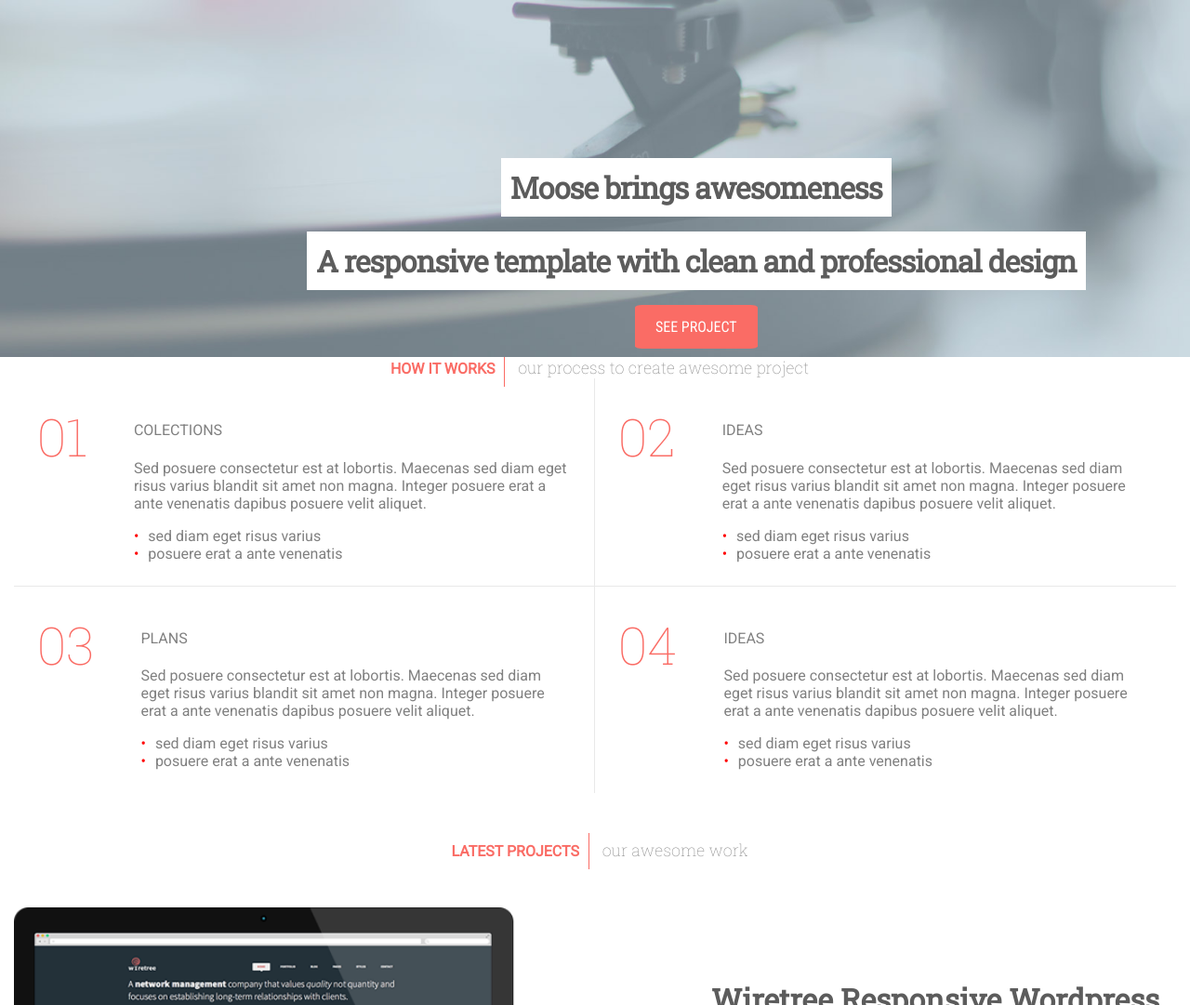
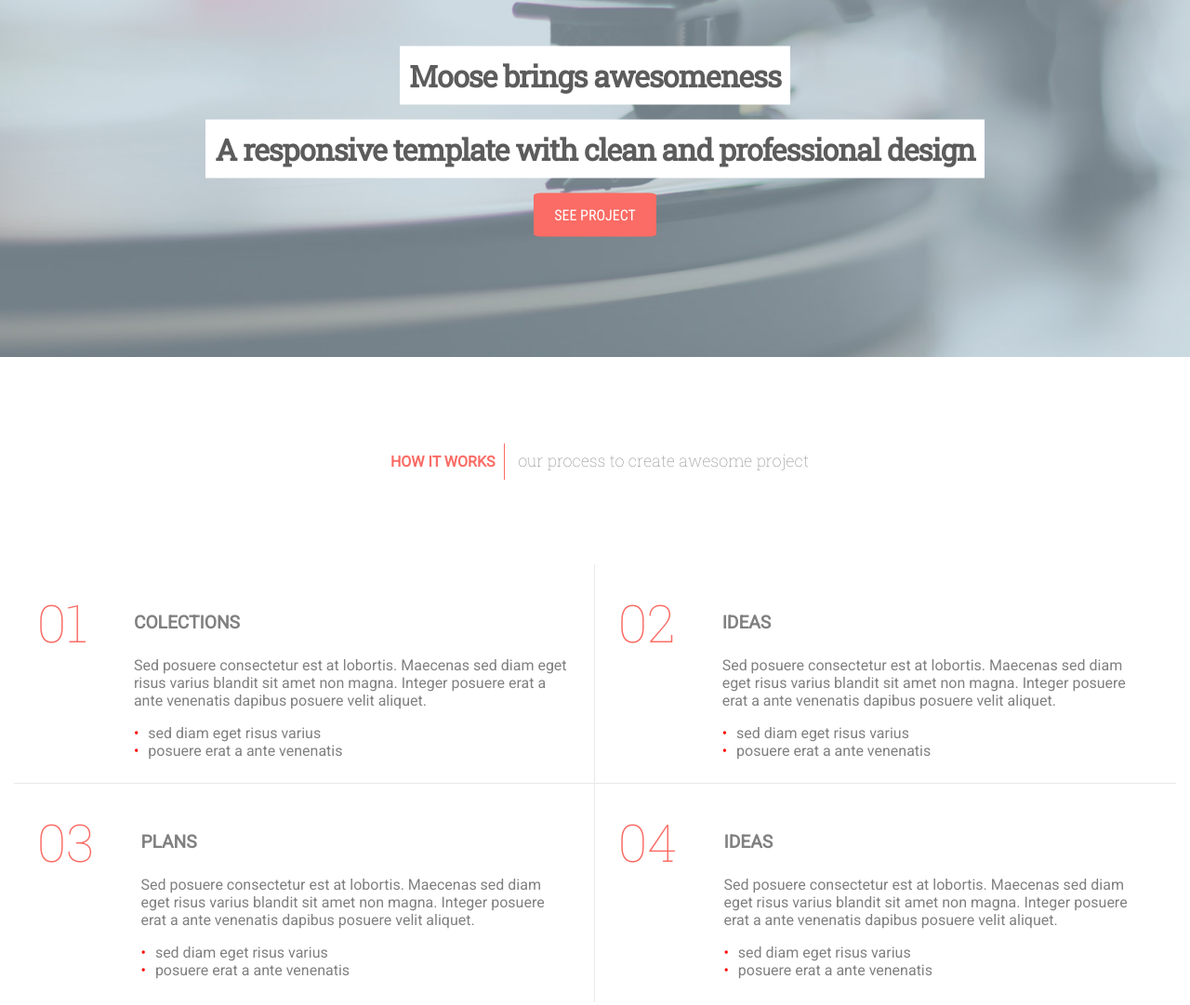
Before and after one commit to finewitch/MooseWebsite, a plain HTML site: page index.html in a window 1280 px wide. Shown: the part 218-1299 px from the top of the page at 93% size. Drawn offline with nearby package versions, Linux system fonts and the light colour scheme.

Commit message:
final wide-screens look

```diff
--- a/index.html
+++ b/index.html
@@ -62,15 +62,16 @@
 			</nav>
 		</header>
 	<div id="main-banner">
+		<div class="text-over">
+				<p><span>Moose brings awesomeness</span></p>
+				<p><span>A responsive template with clean and professional design</span></p>
+				<button type="button" class="see-more">See project</button>
+			</div>
 		<picture>
 			<source srcset="img/bannermb.jpg" media="(max-width: 520px)">
 			<img src="img/slider-img.png" alt="normal size image">
 		</picture>
-			<div class="text-over">
-				<p><span>Moose brings awesomeness</span></p>
-				<p><span>A responsive template with clean and professional design</span></p>
-				<button type="button" class="see-more">See project</button>
-			</div>
+
 	</div>
 <!--section1-->
 	<section>
@@ -148,7 +149,7 @@
 			</div>
 		</main>
 	</section>
-	<section>
+	<section class="latest-works">
 		<div class="tabs">
 			<h2 class="nav-header">Latest works</h2>
 				<ul class="tabs">
--- a/sass/style.scss
+++ b/sass/style.scss
@@ -124,9 +124,12 @@ position: relative;
 }
 .text-over{
   position: absolute;
-  top:250px;
-  left:25%;
   text-align: center;
+  left: 0;
+  right: 0;
+  margin: 0 auto;
+  top: 50%;
+  transform: translateY(-50%);
     p{
   padding:10px;
   }
@@ -164,14 +167,16 @@ p{
       color: $salmon;
       @include table-style(inline, none, 0 auto, 10px);
     }
-}
-.tabs{
-  &>li.desc{
+    &>li.desc{
       font: 110% $title-font;
       font-weight: 100;
       margin-left:10px;
     }
+    @include respond-to(wide-screens){
+      margin: 100px 0px 100px 0px;
+    }
 }
+
 .container{
   display: block;
   margin: 0 auto;
@@ -181,7 +186,7 @@ p{
   @include respond-to(wide-screens){
       display:flex;
       width:1250px;
-      max-height:550px;
+      max-height:500px;
       flex-direction: row;
       margin:auto;
       flex-wrap: wrap;
@@ -190,12 +195,10 @@ p{
 .flex-container-slider{
   margin-top:50px;
   @include respond-to(wide-screens){
-
       display:flex;
       width:1250px;
-      min-height:400px;
+      max-height:500px;
       flex-direction: row;
-
   }
 }
 .flex-cells{
@@ -226,6 +229,8 @@ p{
   h4{
     text-align: center;
     text-transform: uppercase;
+    font-size:1.2em;
+    font-weight: bold;
     @include respond-to(wide-screens){
       text-align:left;
     }
@@ -258,6 +263,9 @@ p{
  }
 }
 //section-latest-works
+.latest-works{
+  background-color: $background-color
+}
 #latest_works{
     width: 90%;
     display: block;
@@ -294,6 +302,9 @@ button.see-more{
 }
 //blog-section
 .blog {
+  @include respond-to(wide-screens){
+    margin-top:200px;
+  }
   color: $gray;
   h3{
   text-align: center;
@@ -527,7 +538,7 @@ footer{
     }
     @include respond-to(wide-screens){
       width:95%;
-      max-width:1170px;
+      width:1250px;
       padding: 0;
       flex-wrap: nowrap;
       justify-content: center;
@@ -551,7 +562,7 @@ footer{
   @include respond-to(wide-screens){
   flex-wrap: wrap;
   div{
-  width:40%;
+  width:25%;
   padding: 2%;
     }
   }
```
Also changed, not shown: css/style.css, 1 other file.
